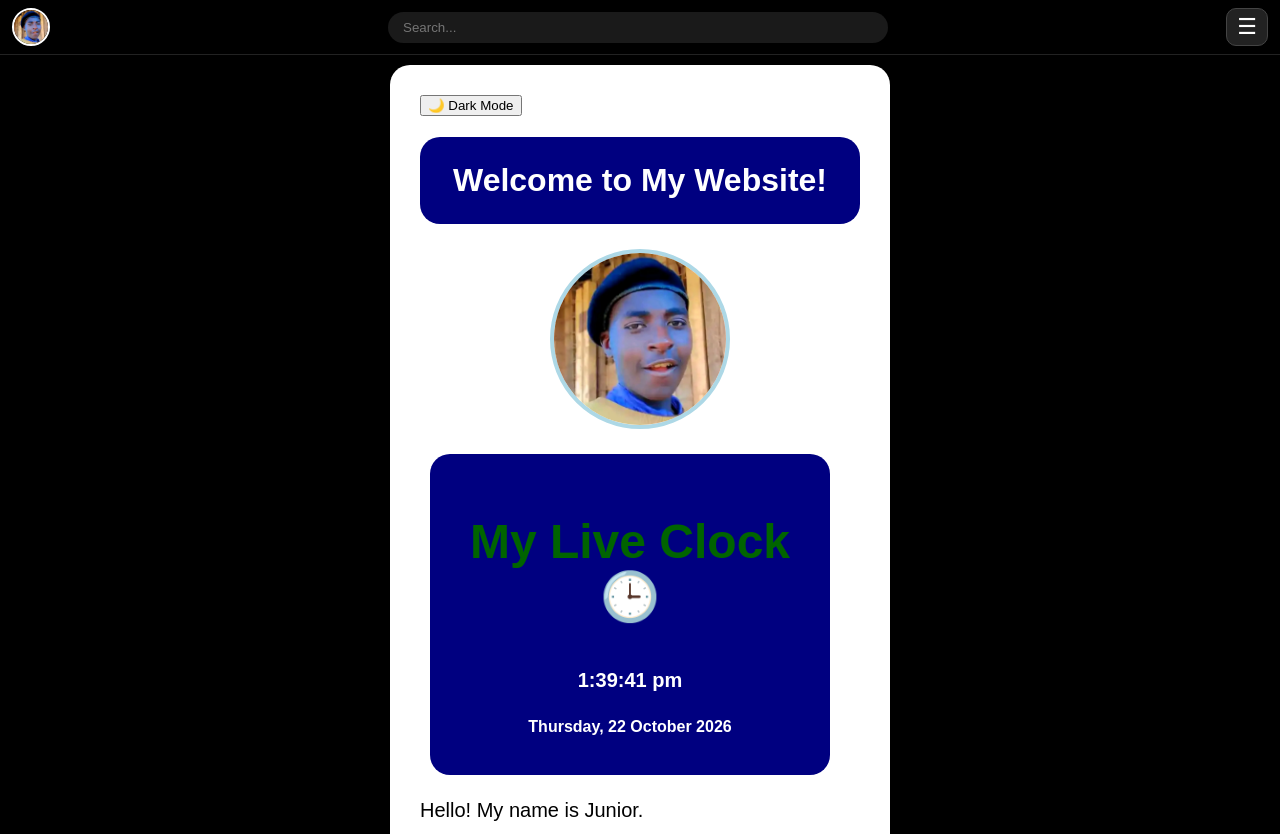
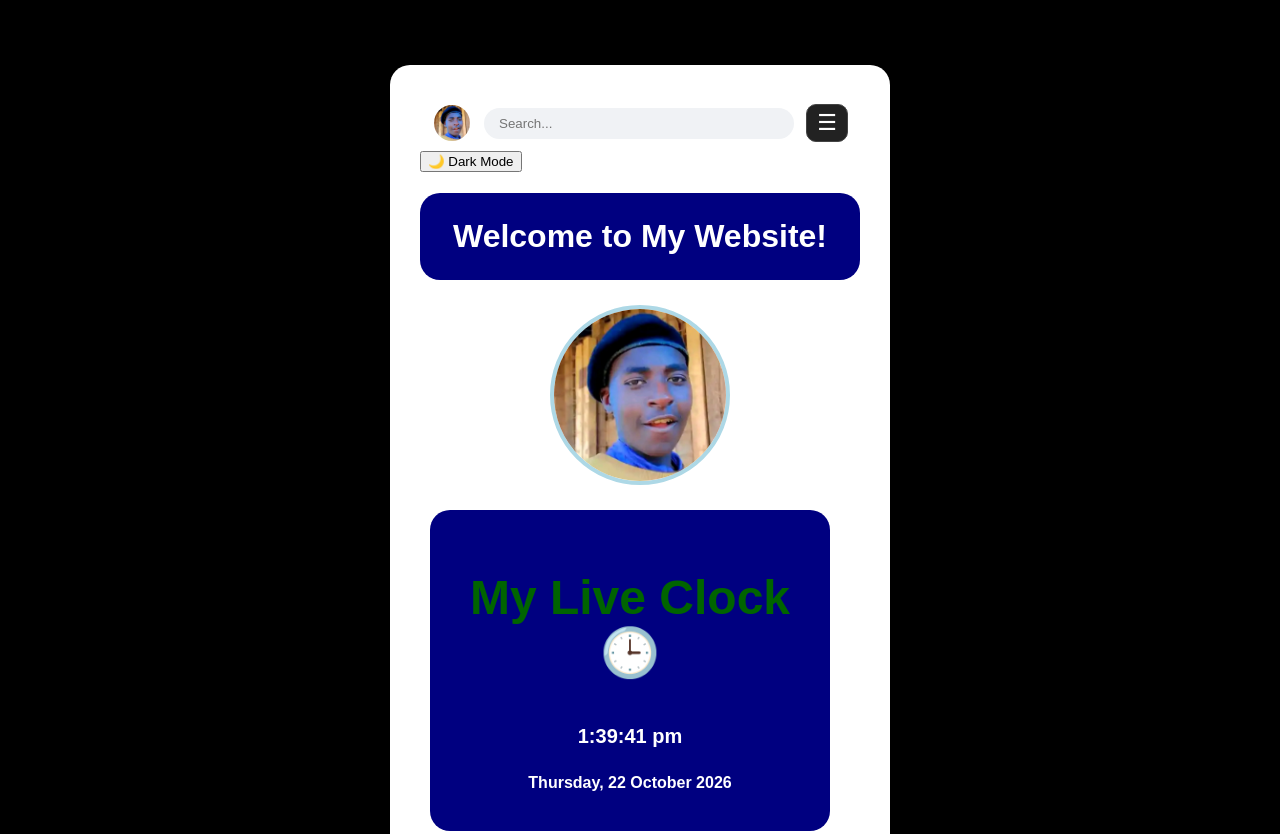
Before and after one commit to mwirigijunior27/Junior-s-website, a plain HTML site: page index.html in a window 1280 px wide. Shown: the top 834 px of the page. Drawn offline with Linux system fonts and the light colour scheme.

Commit message:
Update index.html

```diff
--- a/index.html
+++ b/index.html
@@ -133,9 +133,9 @@ body.dark-mode .navbar {
 }
 /* TOP BLACK BAR - PROFILE + SEARCH + MENU - FLOATING */
 .top-bar {
-  position: fixed;
+  position: relative;
   top: 0; left: 0; right: 0;
-  background: #000;
+  background: #ffffff;
   display: flex;
   align-items: center;
   justify-content: space-between;
@@ -154,15 +154,15 @@ body.dark-mode .navbar {
   padding: 8px 15px;
   border-radius: 20px;
   border: none;
-  background: #222;
-  color: white;
+  background: #f0f2f5;
+  color: black;
 }
 .menu-btn {
   width: 45px; height: 40px;
-  background: #222;
+  background: #f0f2f5;
   border: 1px solid #444;
   border-radius: 10px;
-  color: white;
+  color: black;
   font-size: 24px;
   cursor: pointer;
 }
@@ -188,40 +188,8 @@ body.dark-mode .navbar {
 body { padding-top: 60px; }
 * { box-sizing: border-box; }
 html, body { margin: 0 !important; padding: 0 !important; background: #000 !important; width: 100% !important; }
-body { padding-top: 65px !important; }
+body { padding-top: 65px !important;
 
-.top-bar {
-  position: fixed !important;
-  top: 0 !important;
-  left: 0 !important;
-  right: 0 !important;
-  width: 100% !important;
-  height: 55px !important;
-  background: #000 !important;
-  display: flex !important;
-  align-items: center !important;
-  justify-content: space-between !important;
-  padding: 8px 12px !important;
-  z-index: 99999 !important;
-  border-bottom: 1px solid #222;
-}
-.profile-circle {
-  width: 38px !important;
-  height: 38px !important;
-  min-width: 38px !important;
-  border-radius: 50% !important;
-  border: 2px solid white !important;
-}
-.search-bar {
-  flex: 1 !important;
-  margin: 0 10px !important;
-  padding: 8px 15px !important;
-  border-radius: 20px !important;
-  border: none !important;
-  background: #1a1a1a !important;
-  color: white !important;
-  max-width: 500px !important;
-}
 .floating-menu { display: flex !important; align-items: center !important; gap: 8px !important; }
 .menu-btn {
   width: 42px !important;
```
